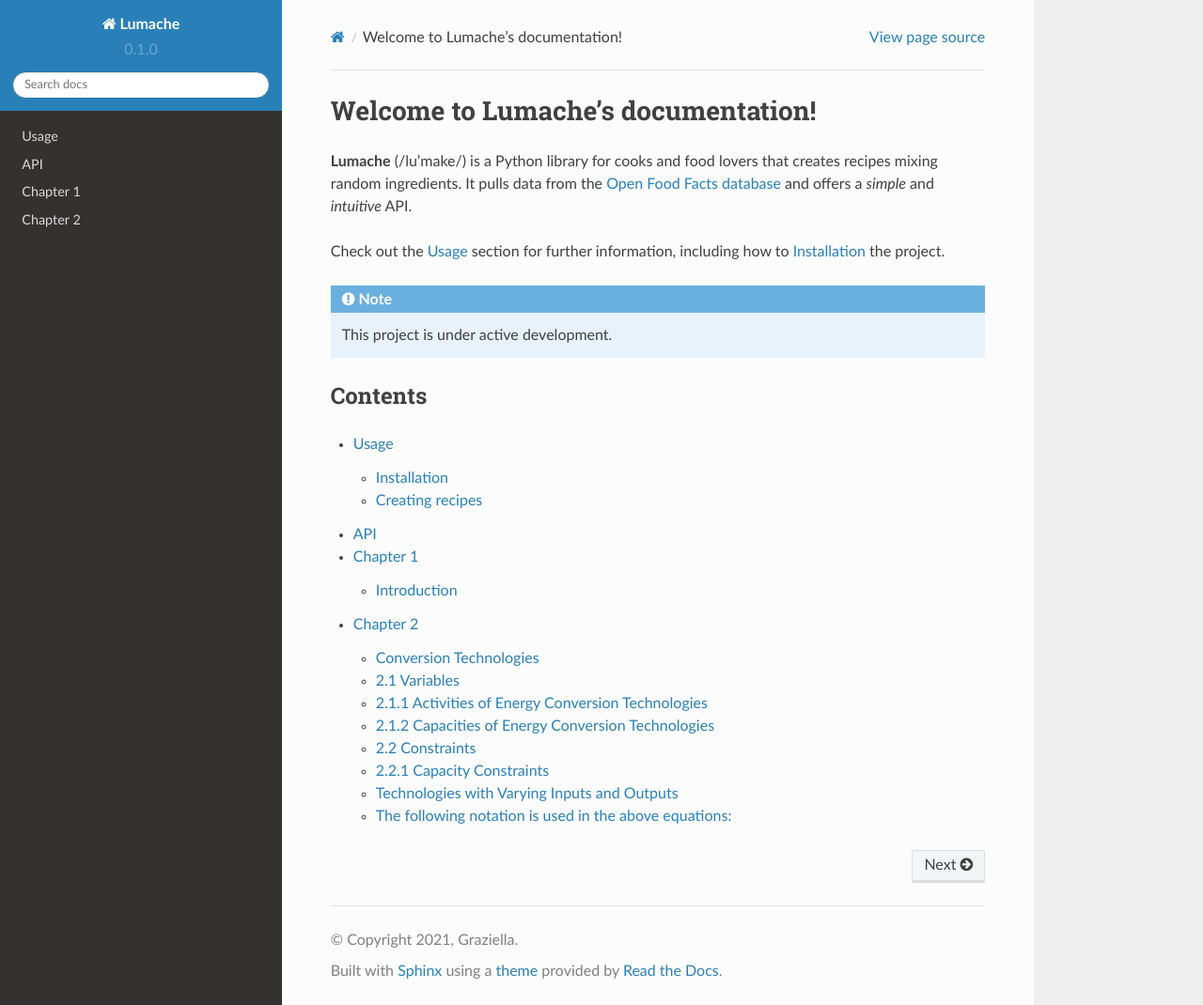
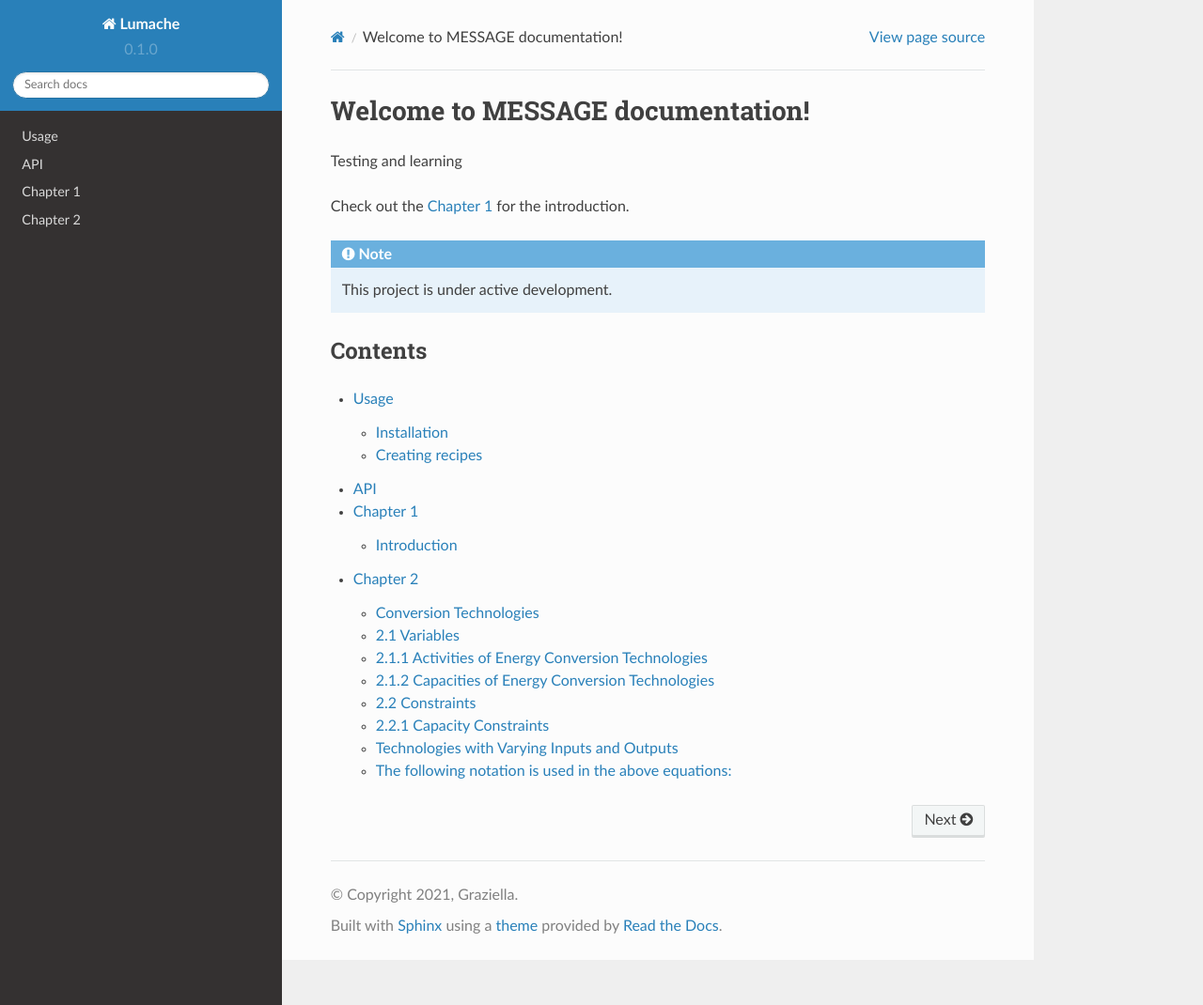
Before and after one commit to mbbenticha/MESSAGEdoc, a Sphinx documentation site: the page built from docs/source/index.rst, in a window 1280 px wide and 1070 px high. Shown: the whole window at 94% size. Built offline with Sphinx 7.4.7 and the Read the Docs theme 2.0.0, drawn with Linux system fonts in a browser that asks for light colours.

Commit message:
Update index.rst

```diff
--- a/docs/source/index.rst
+++ b/docs/source/index.rst
@@ -1,13 +1,9 @@
-Welcome to Lumache's documentation!
+Welcome to MESSAGE documentation!
 ===================================
 
-**Lumache** (/lu'make/) is a Python library for cooks and food lovers
-that creates recipes mixing random ingredients.
-It pulls data from the `Open Food Facts database <https://world.openfoodfacts.org/>`_
-and offers a *simple* and *intuitive* API.
+Testing and learning
 
-Check out the :doc:`usage` section for further information, including
-how to :ref:`installation` the project.
+Check out the :doc:`message_01_introduction` for the introduction.
 
 .. note::
 
```
